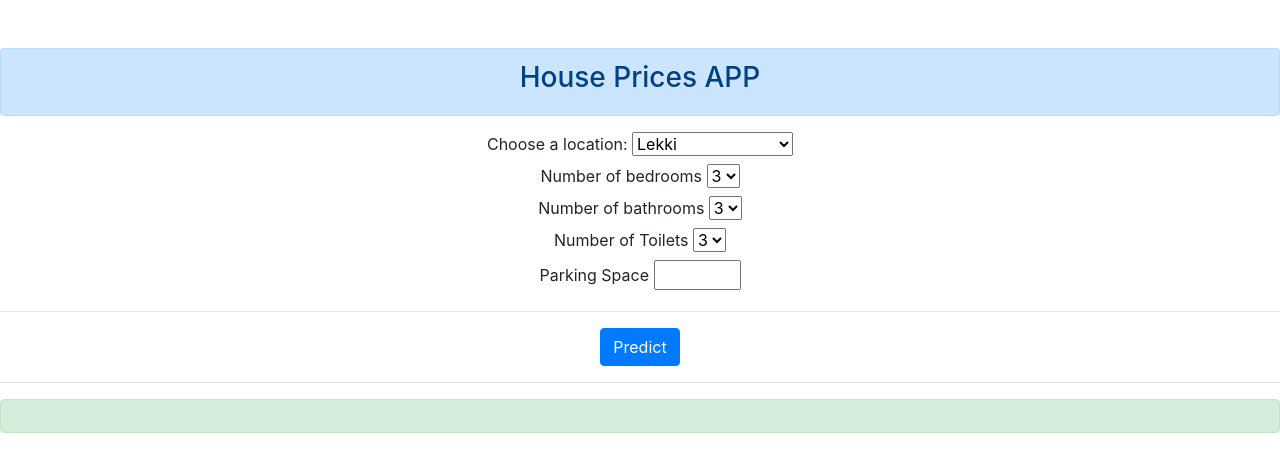
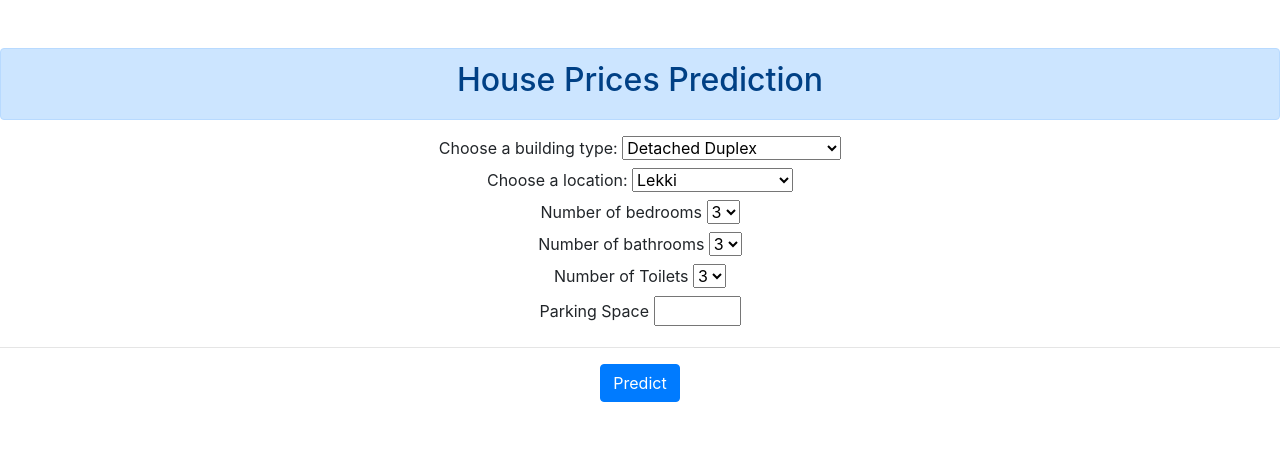
Before and after one commit to chineidu/house_prediction, a Flask app: page / in a window 1280 px wide. Shown: the top 472 px of the page. Run offline with Flask 2, Linux system fonts and the light colour scheme; some libraries are stand-ins or nearby versions.

Commit message:
updated templates

```diff
--- a/templates/index.html
+++ b/templates/index.html
@@ -1,16 +1,30 @@
 {% extends "layout.html" %}
 {% block content %}
-    <div class="form-group" style="text-align:center">  <!-- Center the content-->
+<div class="form-group" style="text-align:center">
+    <!-- Center the content-->
     <br>
     <br>
     <div class="alert alert-primary" role="alert">
-            <h3>House Prices APP</h3> <a href="#" class="alert-link"></a>
+        <h2>House Prices Prediction</h2> <a href="#" class="alert-link"></a>
     </div>
 
 
 
-        <!-- Main Input For Receiving Query to our ML -->
-        <form action="{{ url_for('predict') }}"method="POST">
+    <!-- Main Input For Receiving Query to ML -->
+    <form action="{{ url_for('predict') }}" method="POST">
+
+        <label for="type">Choose a building type:</label>
+        <select select name="type" id="type">
+            <option value="Detached Duplex">Detached Duplex</option>
+            <option value="Semi-Detached Duplex">Semi-Detached Duplex</option>
+            <option value="Terraced Duplex">Terraced Duplex</option>
+            <option value="Detached Bungalow">Detached Bungalow</option>
+            <option value="Block Of Flats">Victoria Island (VI)</option>
+            <option value="House">Simple House</option>
+            <option value="Semi-Detached Bungalow ">Semi-Detached Bungalow </option>
+            <option value="Terraced Bungalow">Terraced Bungalow</option>
+        </select>
+            <br>
         <label for="location">Choose a location:</label>
         <select select name="location" id="location">
             <option value="Lekki">Lekki</option>
@@ -59,15 +73,11 @@
         </select>
         <br>
         <label>Parking Space</label>
-            <input type="number" name="pkn_space"  min="2" max="10" required="required"/>
+        <input type="number" name="pkn_space" min="2" max="10" required="required"/>
         <hr>
         <div>
             <button type="submit" class="btn btn-primary">Predict</button>
         </div>
     </form>
-        <hr>
-            <div class="alert alert-success" role="alert">
-                <h5>{{ prediction_text }}</h5>
-            </div>
     {% endblock content %}
 </div>
```
Also changed, not shown: templates/result.html (added, +15 -0 lines). Lines whose indentation alone changed are shown as unchanged.
